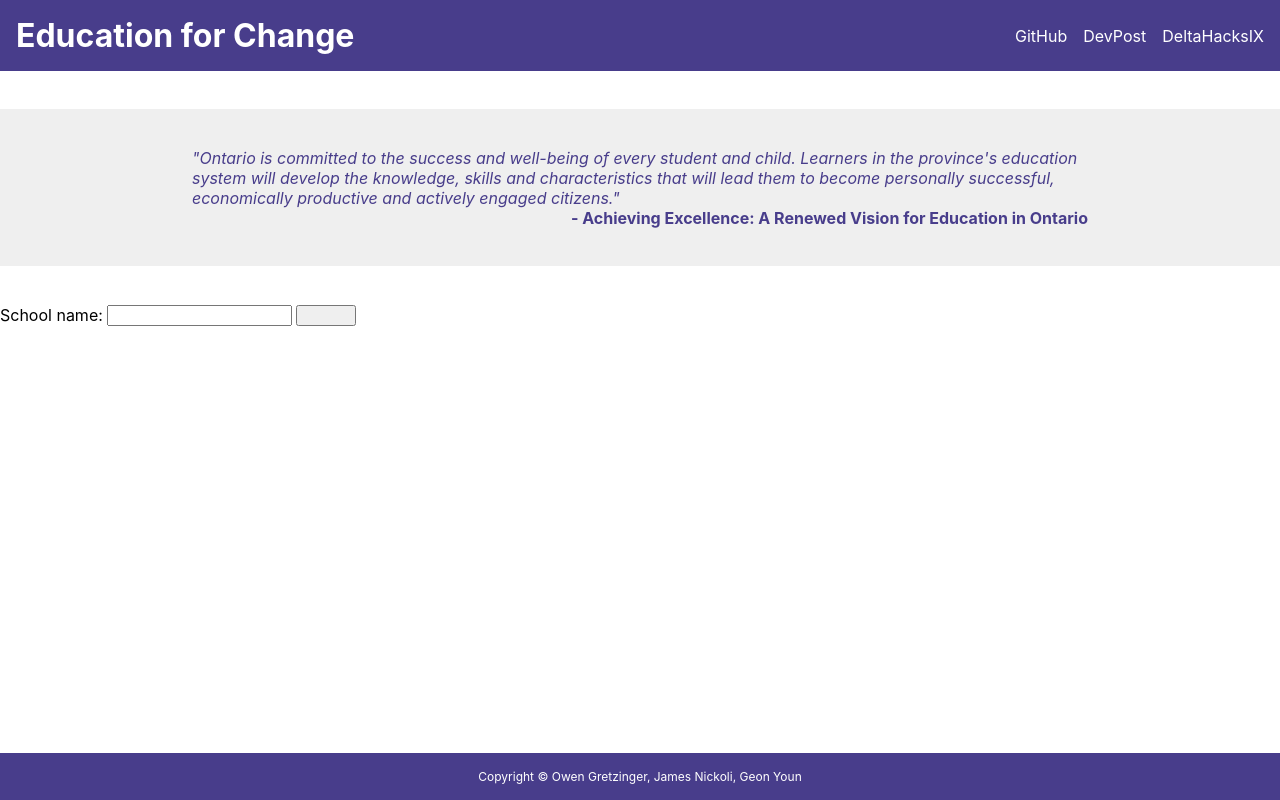
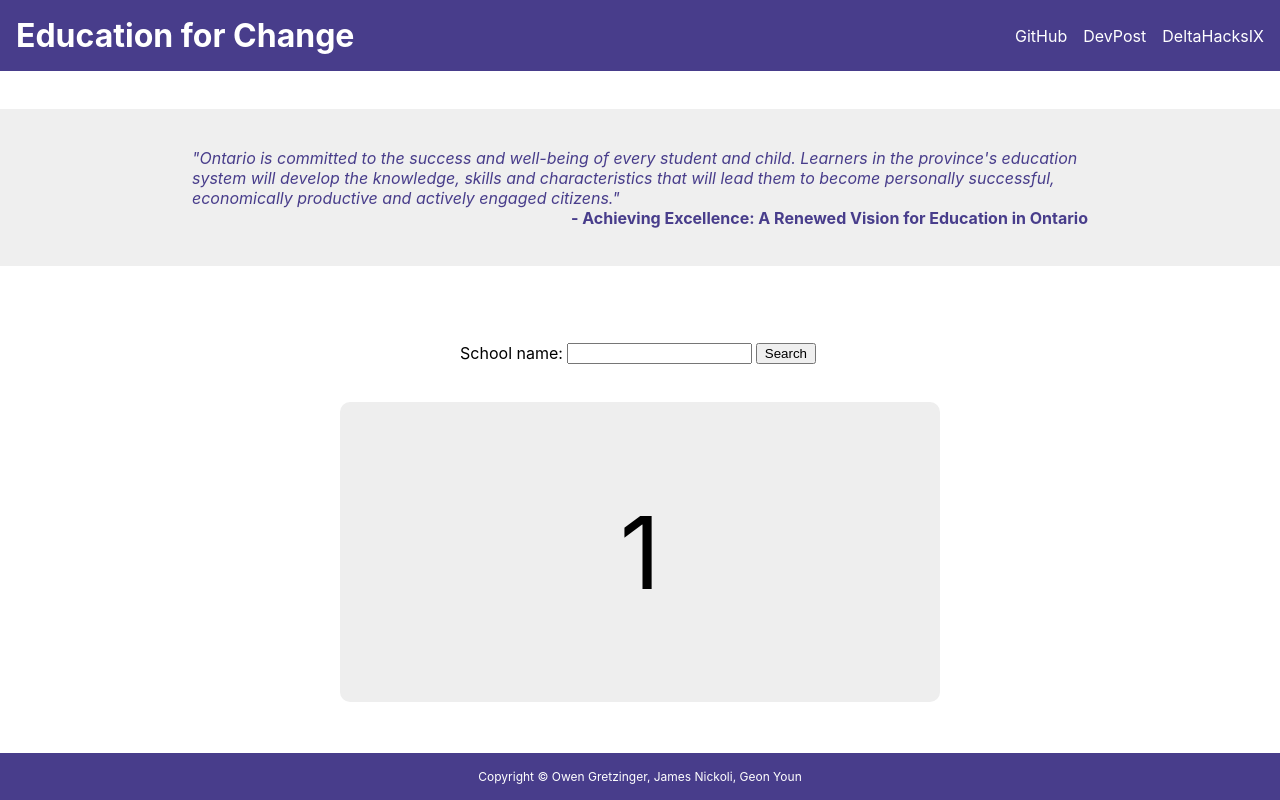
Before and after one commit to owengretzinger/education-data-for-change, a React (Create React App) app in the folder delta-hacks-front-end/: page / in a window 1280 px wide. Built offline with nearby package versions, Linux system fonts and the light colour scheme.

Commit message:
Add outline for website and add carousel

```diff
--- a/delta-hacks-front-end/src/App.css
+++ b/delta-hacks-front-end/src/App.css
@@ -57,11 +57,19 @@ a {
 
 .middle {
 	flex: auto;
+	display: flex;
+	flex-direction: column;
+	/* justify-content: center; */
+	align-items: center;
 }
 
 .school-name {
 	display: flex;
 	gap: 4px;
+	justify-content: center;
+	align-items: center;
+	flex-wrap: wrap;
+	margin: 3% 0%;
 }
 
 .school-name button {
@@ -74,7 +82,8 @@ a {
 	font-style: italic;
 }
 
-.quote .author, .quote a {
+.quote .author,
+.quote a {
 	color: darkslateblue;
 	margin: 0px;
 	font-weight: bold;
@@ -89,3 +98,117 @@ a {
 	margin: 3% 0%;
 	background-color: #efefef;
 }
+
+/* Carousel */
+
+.slider {
+	width: 600px;
+	text-align: center;
+	overflow: hidden;
+	display: flex;
+	align-items: center;
+	justify-content: center;
+}
+
+.slides {
+	display: flex;
+	overflow-x: auto;
+	scroll-snap-type: x mandatory;
+	scroll-behavior: smooth;
+	-webkit-overflow-scrolling: touch;
+}
+
+.slides::-webkit-scrollbar {
+	width: 10px;
+	height: 10px;
+}
+
+.slides::-webkit-scrollbar-thumb {
+	background: black;
+	border-radius: 10px;
+}
+
+.slides::-webkit-scrollbar-track {
+	background: transparent;
+}
+
+.slides>div {
+	scroll-snap-align: start;
+	flex-shrink: 0;
+	width: 600px;
+	height: 300px;
+	margin-right: 50px;
+	border-radius: 10px;
+	background: #eee;
+	transform-origin: center center;
+	transform: scale(1);
+	transition: transform 0.5s;
+	position: relative;
+
+	display: flex;
+	justify-content: center;
+	align-items: center;
+	font-size: 100px;
+}
+
+.slides>div:target {
+	/*   transform: scale(0.8); */
+}
+
+.author-info {
+	background: rgba(0, 0, 0, 0.75);
+	color: white;
+	padding: 0.75rem;
+	text-align: center;
+	position: absolute;
+	bottom: 0;
+	left: 0;
+	width: 100%;
+	margin: 0;
+}
+
+.author-info a {
+	color: white;
+}
+
+img {
+	object-fit: cover;
+	position: absolute;
+	top: 0;
+	left: 0;
+	width: 100%;
+	height: 100%;
+}
+
+.slider>a {
+	display: inline-flex;
+	width: 1.5rem;
+	height: 1.5rem;
+	background: white;
+	text-decoration: none;
+	align-items: center;
+	justify-content: center;
+	border-radius: 50%;
+	margin: 0 0 0.5rem 0;
+	position: relative;
+}
+
+.slider>a:active {
+	top: 1px;
+}
+
+.slider>a:focus {
+	background: #000;
+}
+
+html,
+body {
+	height: 100%;
+	overflow: hidden;
+}
+
+body {
+	display: flex;
+	align-items: center;
+	justify-content: center;
+}
--- a/delta-hacks-front-end/src/App.js
+++ b/delta-hacks-front-end/src/App.js
@@ -13,6 +13,7 @@ function App() {
         <>
             <Header />
             <div className="middle">
+                {/* Introduction */}
                 <div className="quote">
                     <p className="text">"Ontario is committed to the success and well-being of every student and child.
                         Learners in the province's education system will develop the knowledge, skills
@@ -20,8 +21,36 @@ function App() {
                         productive and actively engaged citizens." </p>
                     <p className="author">- <a href="http://ncee.org/wp-content/uploads/2017/01/Ont-non-AV-10-Ontario-Government-Achieving-Excellence-A-renewed-vision-for-education-in-Ontario.pdf">Achieving Excellence: A Renewed Vision for Education in Ontario</a></p>
                 </div>
+
+                {/* Search School */}
                 <div className="school-name">
-                    School name: <QueryItem onSubmitQuery={onSubmitQuery} buttonName="Go!" />
+                    School name: <QueryItem onSubmitQuery={onSubmitQuery} buttonName="Search" />
+                    <div>
+                        {/* Display Stuff About School */}
+                    </div>
+                </div>
+
+                {/* Map View */}
+
+                {/* School Stats */}
+                <div class="slider">
+                    <div class="slides">
+                        <div>
+                            1
+                        </div>
+                        <div>
+                            2
+                        </div>
+                        <div>
+                            3
+                        </div>
+                        <div>
+                            4
+                        </div>
+                        <div>
+                            5
+                        </div>
+                    </div>
                 </div>
             </div>
             <Footer />
--- a/delta-hacks-front-end/src/elements/QueryItem.js
+++ b/delta-hacks-front-end/src/elements/QueryItem.js
@@ -14,7 +14,7 @@ const QueryItem = (props) => {
     return (
         <>
             <input type="text" value={query} onChange={handleChangeQuery} />
-            <button onClick={handleSubmitQuery}>{props.buttonMessage}</button>
+            <button onClick={handleSubmitQuery}>{props.buttonName}</button>
         </>
     );
 };
```
